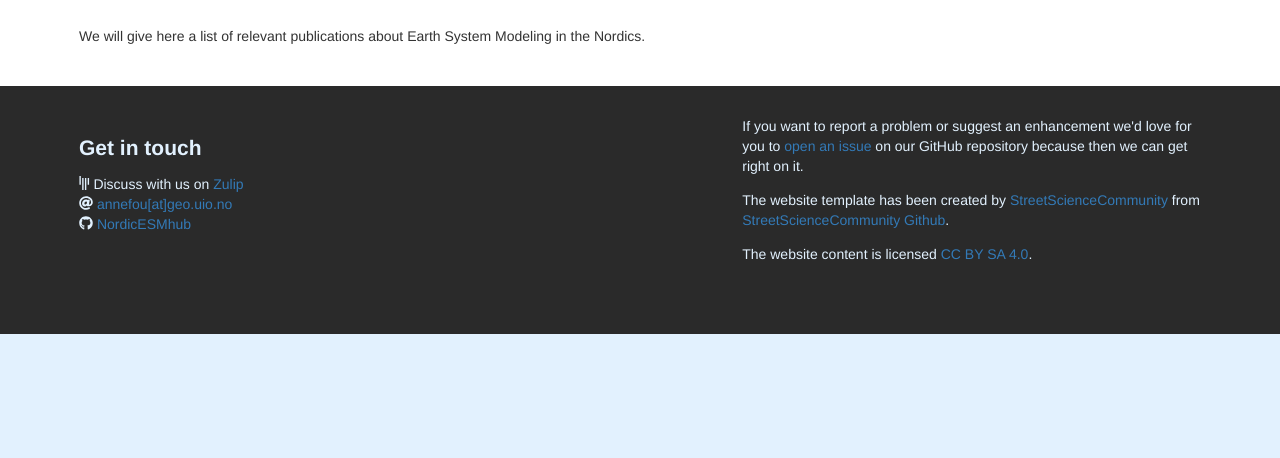
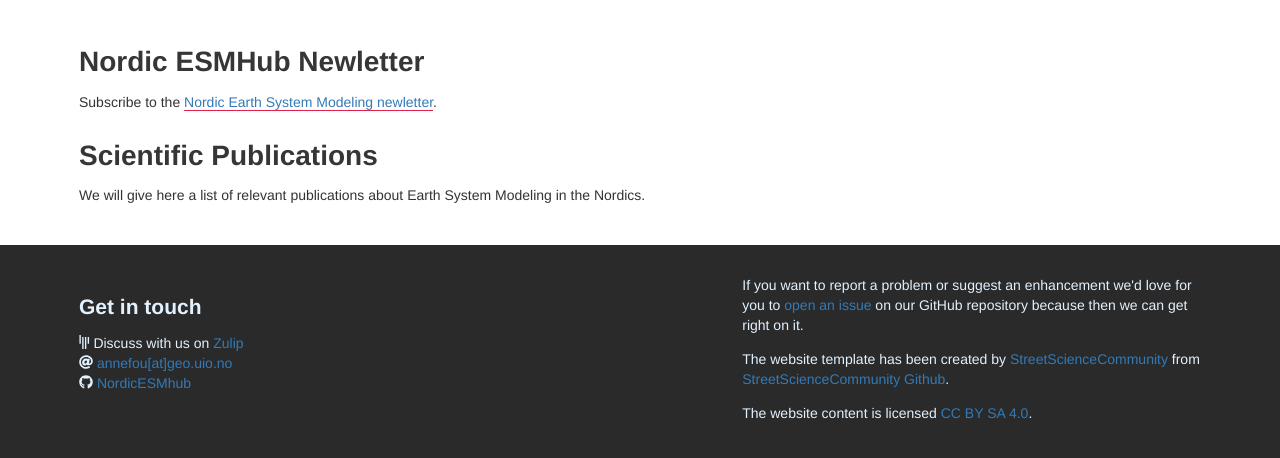
Before and after one commit to NordicESMhub/nordicesmhub.github.io, a Jekyll site: the page built from _documentation/publications.md, in a window 1280 px wide and 900 px high, scrolled down 227 px, cut to the strip 407-865 px from the top of the window. Built offline with Jekyll 4.4.1, drawn with Linux system fonts in a browser that asks for light colours; nearby versions of some CDN libraries; before the commit the page ends 968 px from its top, so only the background shows below that.

Commit message:
Added link to suscribe to NordicESMHub newletter

```diff
--- a/_documentation/publications.md
+++ b/_documentation/publications.md
@@ -6,4 +6,10 @@ description: about Earth System Modeling
 ---
 
 
+# Nordic ESMHub Newletter
+
+Subscribe to the [Nordic Earth System Modeling newletter](https://tinyletter.com/NordicESMHub).
+
+# Scientific Publications
+
 We will give here a list of relevant publications about Earth System Modeling in the Nordics.
```
